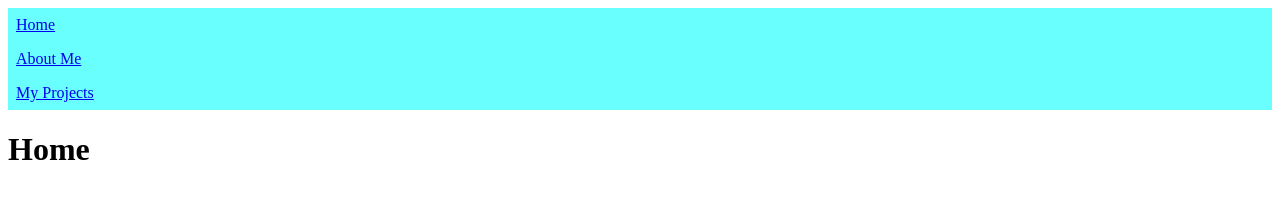
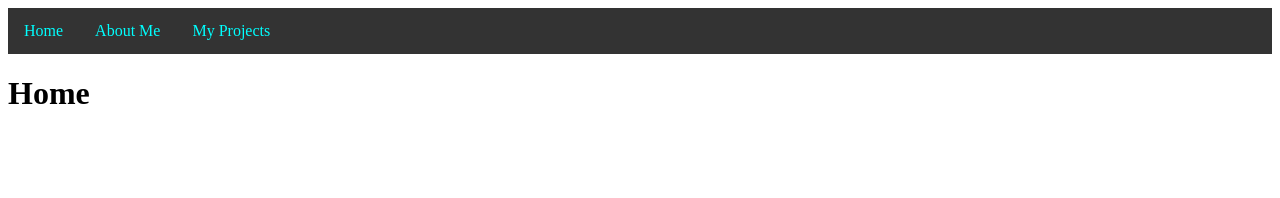
Before and after one commit to NevLo/NevLo.github.io, a plain HTML site: page index.html in a window 1280 px wide. Drawn offline with Linux system fonts and the light colour scheme.

Commit message:
Update style.css

```diff
--- a/style.css
+++ b/style.css
@@ -2,14 +2,22 @@ ul {
     list-style-type: none;
     margin: 0;
     padding: 0;
-}
+    overflow: hidden;
+    background-color: #333;
+  }
 
-li {
-    display: inline;
-}
+  li {
+    float: left;
+  }
 
-a {
+  li a {
     display: block;
-    padding: 8px;
-    background-color: #69ffff;
-}
+    color: cyan;
+    text-align: center;
+    padding: 14px 16px;
+    text-decoration: none;
+  }
+
+  li a:hover {
+    background-color: #111;
+  }
```
